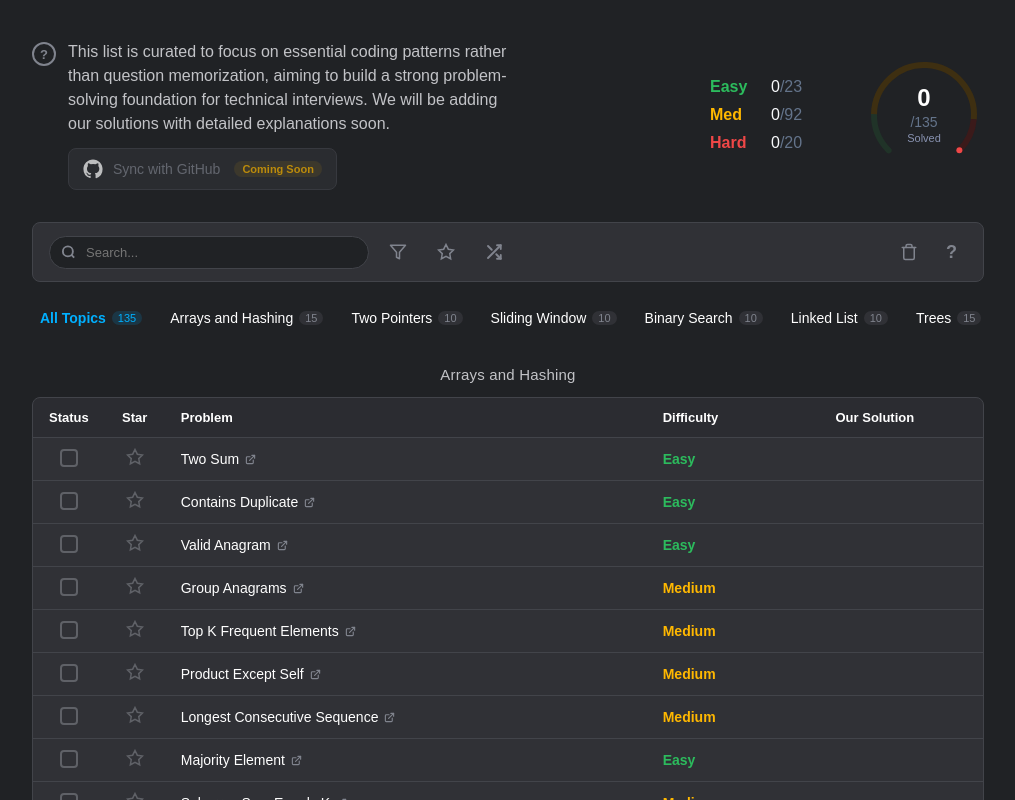
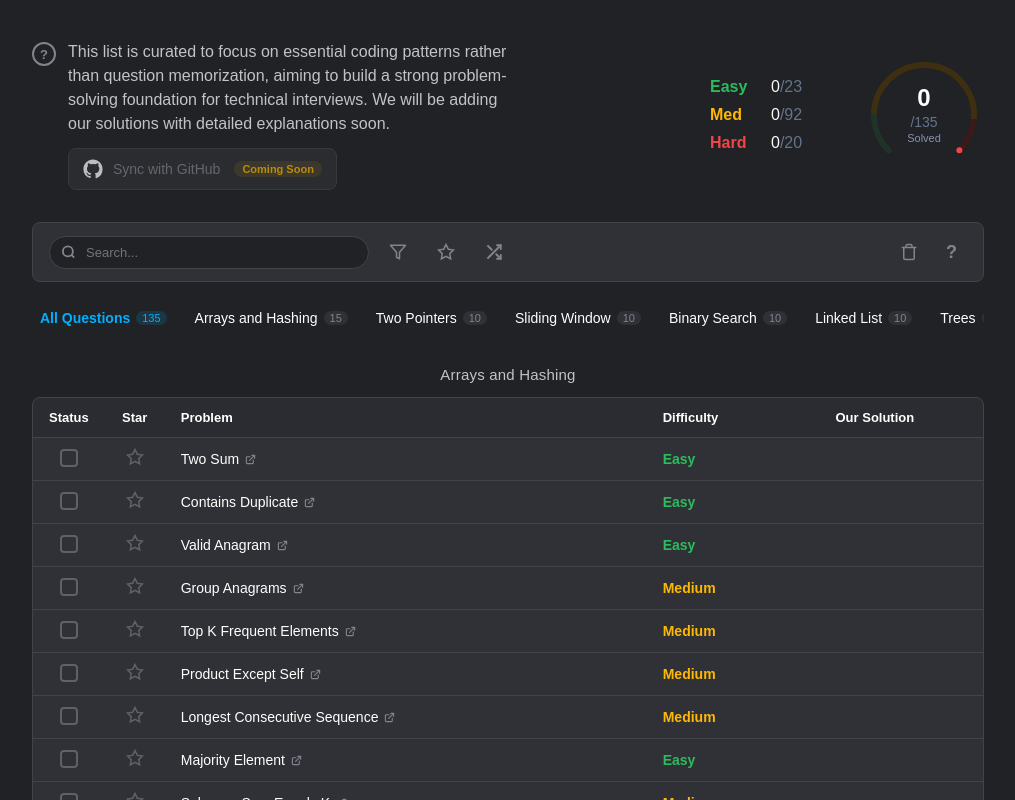
Before and after one commit to puang59/leetcode-problems, a Next.js app: page / in a window 1280 px wide. Shown: the top 800 px of the page, without its empty margins (132-1147 px from the left). Built offline with nearby package versions, Linux system fonts and the light colour scheme; a web font is replaced by a local one.

Commit message:
misc: change header

```diff
--- a/src/app/page.tsx
+++ b/src/app/page.tsx
@@ -628,7 +628,7 @@ export default function Home() {
             whiteSpace: "nowrap",
           }}
         >
-          All Topics
+          All Questions
           <span
             style={{
               fontSize: "11px",
```
